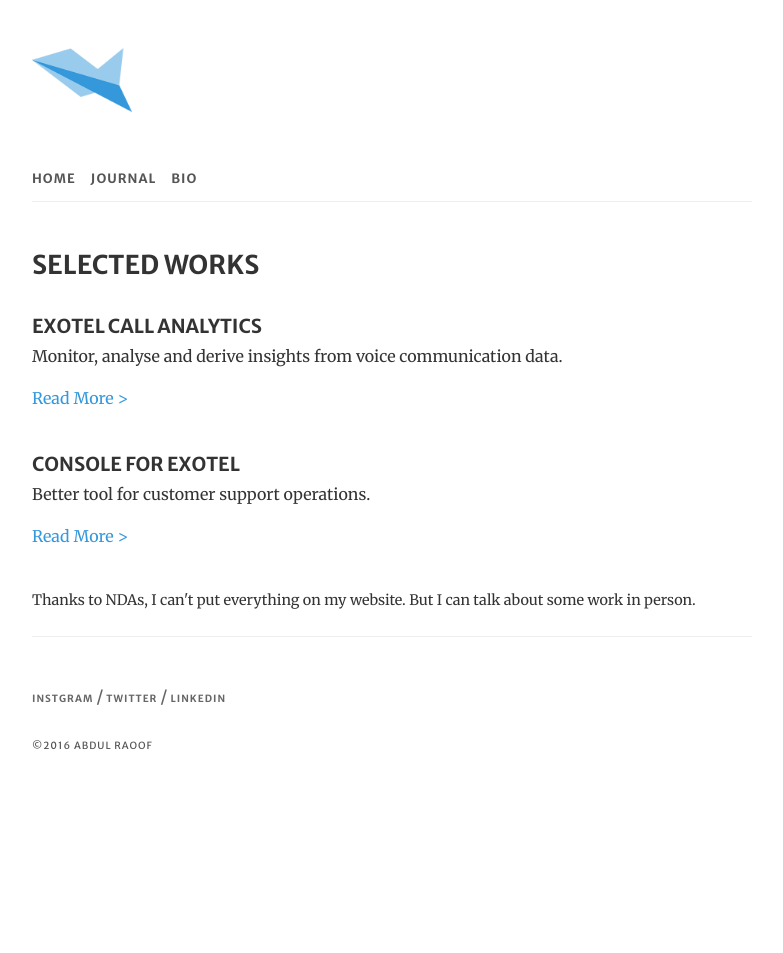
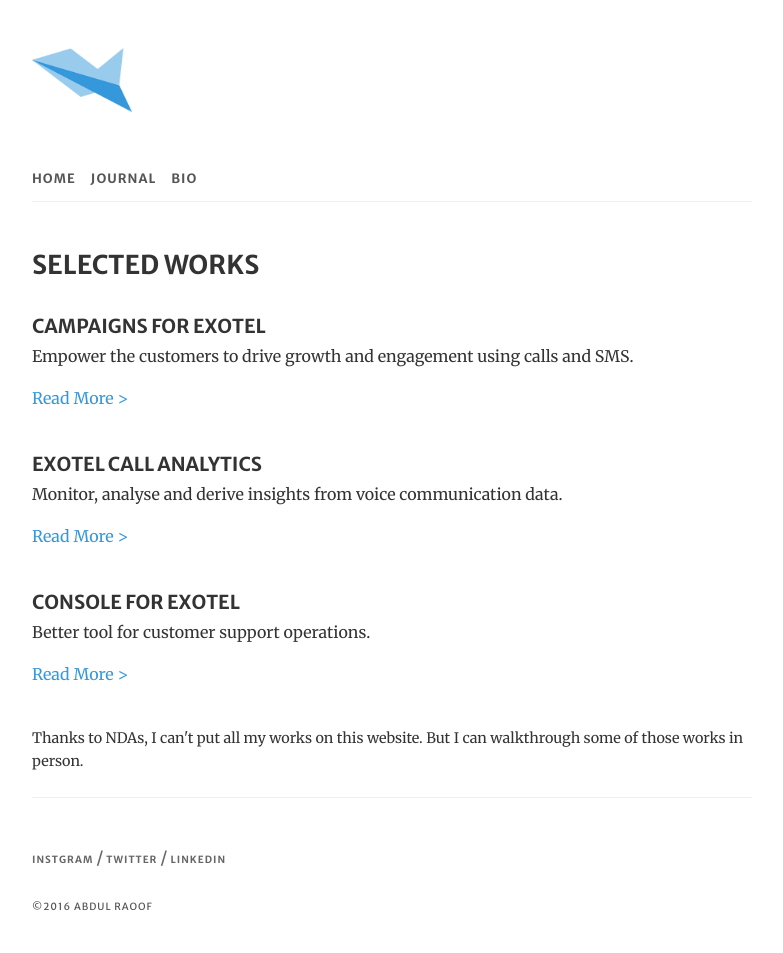
Before and after one commit to abdulraoof/abdulraoof.github.io, a Jekyll site: the page built from works.html, in a window 1280 px wide. Shown: the whole page, without its empty margins (248-1031 px from the left). Built offline with Jekyll 4.4.1, drawn with Linux system fonts in a browser that asks for light colours; before the commit the page ends 900 px from its top, so only the background shows below that.

```diff
--- a/css/main.scss
+++ b/css/main.scss
@@ -110,7 +110,7 @@ ul {
 // image styles
 
 img {
-  max-width: 100%;
+  width: 100%;
 }
 
 .article-img {
--- a/works.html
+++ b/works.html
@@ -2,6 +2,11 @@
 layout: default
 ---
 <h3>Selected Works</h3>
+<section class="works">
+	<h4>Campaigns for Exotel</h4>
+	<p>Empower the customers to drive growth and engagement using calls and SMS.</p>
+	<p><a href="{{site.baseurl}}/campaigns">Read More ></a></p>
+</section>
 <section class="works">
 	<h4>Exotel Call Analytics</h4>
 	<p>Monitor, analyse and derive insights from voice communication data.</p>
@@ -12,4 +17,4 @@ layout: default
 	<p>Better tool for customer support operations.</p>
 	<p><a href="{{site.baseurl}}/console">Read More ></a></p>
 </section>
-<p class="meta">Thanks to NDAs, I can't put everything on my website. But I can talk about some work in person. </p>
+<p class="meta">Thanks to NDAs, I can't put all my works on this website. But I can walkthrough some of those works in person. </p>
```
Also changed, not shown: campaigns.html (+86 -15 lines), assets/images/campaigns/campaign-setup.png (added), assets/images/campaigns/campaignhome.png (added), assets/images/campaigns/confirm.png (added), assets/images/campaigns/content.png (added), assets/images/campaigns/importcontacts.png (added), assets/images/campaigns/interview.png (added), assets/images/campaigns/listfieldtags.png (added), assets/images/campaigns/listhome.png (added), assets/images/campaigns/spec.png (added), 4 other files.
